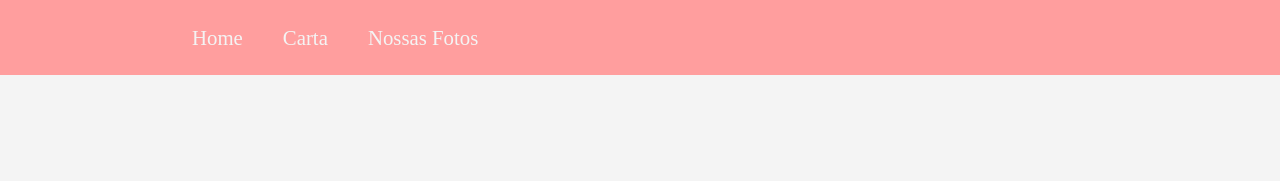
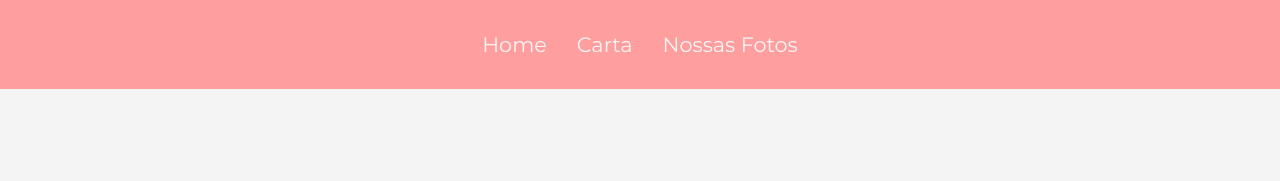
Before and after one commit to AlexanderDev0/Pagina_presente, a plain HTML site: page index.html in a window 1280 px wide. Shown: the top 181 px of the page. Drawn offline with nearby package versions, Linux system fonts and the light colour scheme.

Commit message:
arrumando a tela pra dispositivos moveis

```diff
--- a/styles/style.css
+++ b/styles/style.css
@@ -22,18 +22,21 @@ body {
 
 .cabecalho{
     background-color: var(--cor-secundaria);
-    padding: 2% 0% 2% 15%;
+    padding: 2rem;
+    display: flex;
+    justify-content: center;
 }
 
 .cabecalho__menu {
     display: flex;
-    gap: 40px;
+    gap: 30px;
 }
 
 .cabecalho__menu__link {
     text-decoration: none;
     color: var(--cor-primaria);
     font-size: var(--tamanho-fonte-texto);
+    font-family: var(--fonte-texto);
 }
 
 .principal{
@@ -102,7 +105,7 @@ body {
     font-size: var(--tamanho-fonte-texto);
 }
 
-@media (max-width: 1200px){
+@media (max-width: 900px){
     .cabecalho{
         display: flex;
         justify-content: center;
```
